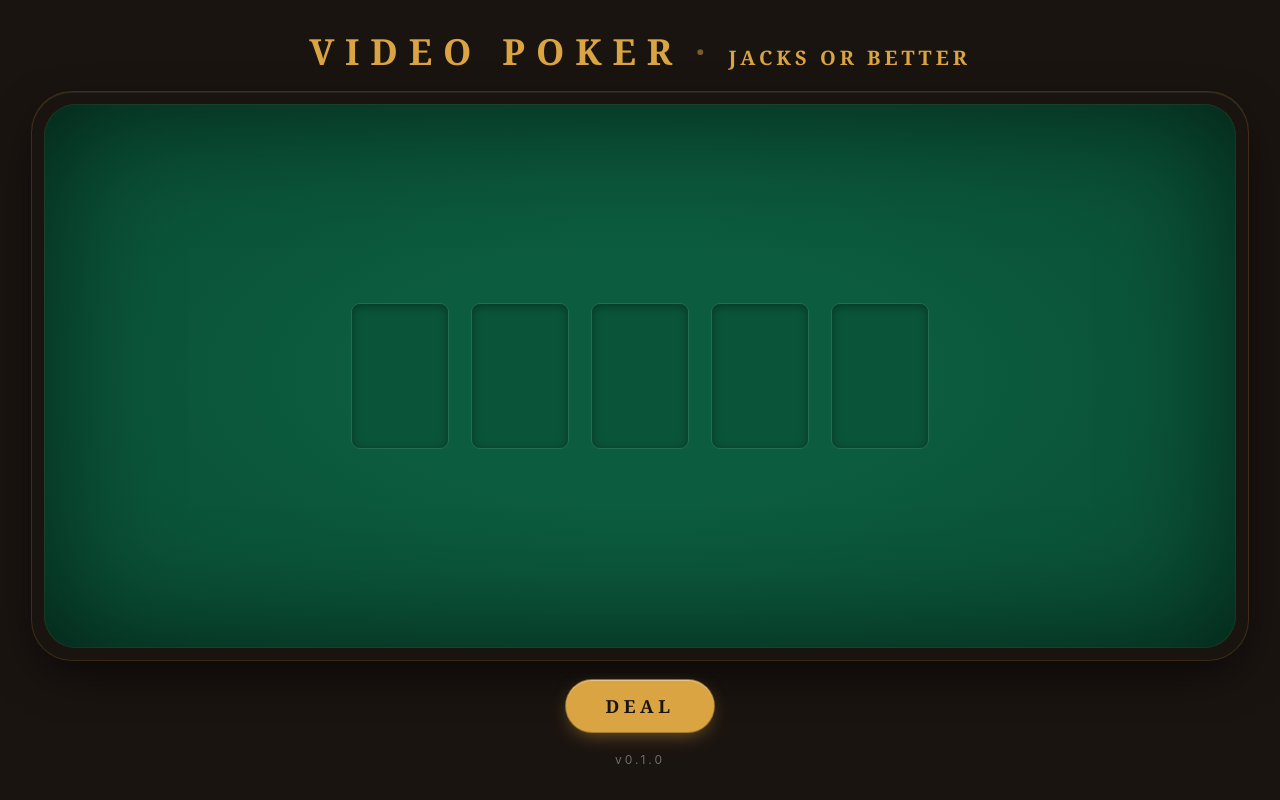
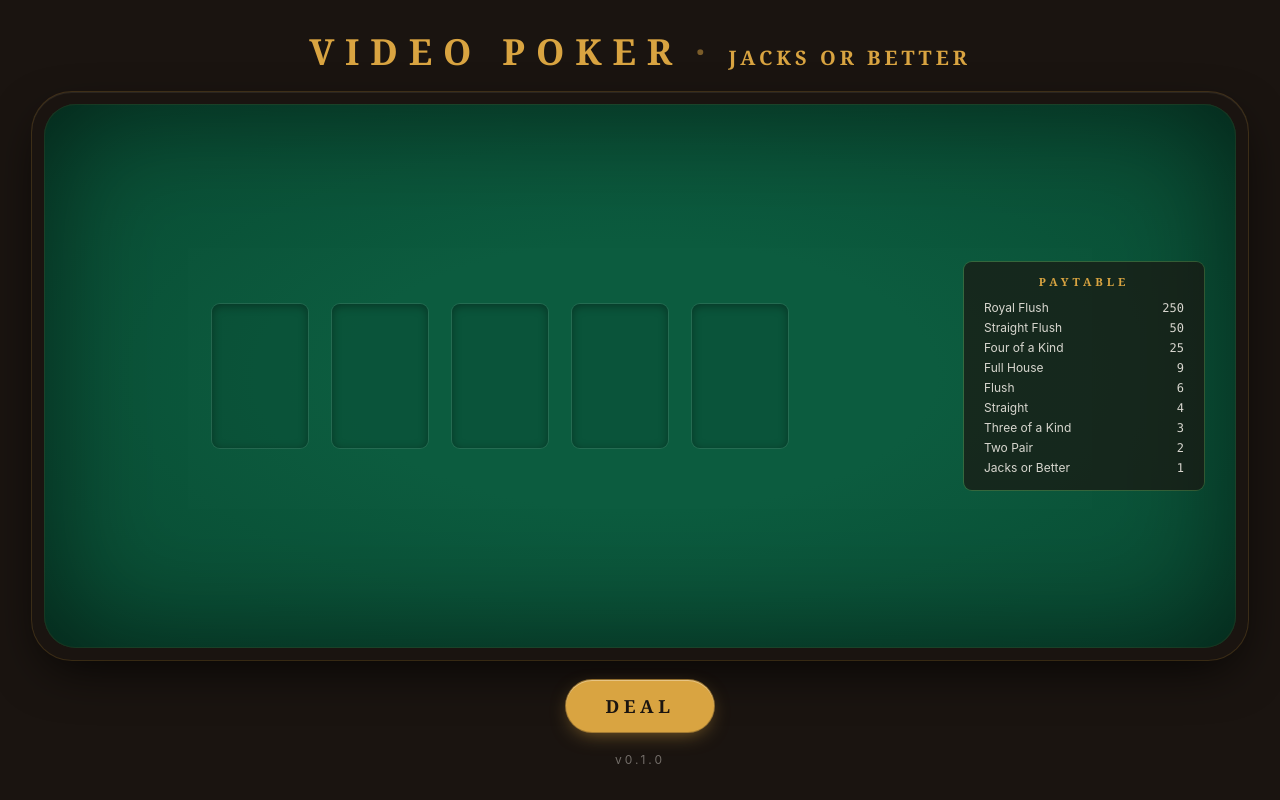
Before and after one commit to jonathan-epita/poker-react, a React (Vite) app: page / in a window 1280 px wide. Built offline with nearby package versions, Linux system fonts and the light colour scheme.

Commit message:
feat: ✨ hand evaluation and paytable panel

```diff
--- a/src/App.tsx
+++ b/src/App.tsx
@@ -1,5 +1,8 @@
 import { useReducer } from "react";
 import Card from "./components/Card";
+import Paytable from "./components/Paytable";
+import ResultBadge from "./components/ResultBadge";
+import { evaluate } from "./engine/evaluate";
 import { HAND_SIZE, gameReducer, initialState } from "./game/reducer";
 
 /**
@@ -18,6 +21,8 @@ const SLOT_FRAME =
 export default function App() {
   const [state, dispatch] = useReducer(gameReducer, undefined, initialState);
   const idle = state.phase === "idle";
+  // Derivation, not state: the Rank is computed at render, never stored.
+  const result = state.hand.length === HAND_SIZE ? evaluate(state.hand) : null;
 
   return (
     <div className="flex h-dvh flex-col gap-5 overflow-hidden bg-rail p-4 text-cream sm:p-8">
@@ -35,9 +40,11 @@ export default function App() {
 
       {/* Rail: a bevelled frame that the felt sits inside. */}
       <div className="min-h-0 flex-1 rounded-[2.5rem] bg-rail p-2 shadow-[inset_0_1px_0_rgb(250_246_238/0.07),0_18px_50px_-12px_rgb(0_0_0/0.8)] ring-1 ring-gold/20 sm:p-3">
-        <div className="h-full w-full rounded-[2rem] bg-[radial-gradient(ellipse_at_center,var(--color-felt)_35%,var(--color-felt-deep)_100%)] shadow-[inset_0_0_120px_rgb(0_0_0/0.55),inset_0_0_0_1px_rgb(217_164_65/0.12)]">
-          {/* Hand area: the dealt Hand, or five empty slots while idle. */}
-          <div className="flex h-full w-full flex-wrap items-center justify-center gap-3 px-4 sm:gap-6">
+        <div className="flex h-full w-full flex-col items-center justify-center gap-4 overflow-hidden rounded-[2rem] bg-[radial-gradient(ellipse_at_center,var(--color-felt)_35%,var(--color-felt-deep)_100%)] p-4 shadow-[inset_0_0_120px_rgb(0_0_0/0.55),inset_0_0_0_1px_rgb(217_164_65/0.12)] lg:flex-row lg:gap-10 lg:p-8">
+          {/* Hand column: the Badge over the dealt Hand, or five empty slots. */}
+          <div className="flex min-h-0 flex-1 flex-col items-center justify-center gap-3 sm:gap-6">
+            {result !== null && <ResultBadge label={result.label} />}
+            <div className="flex flex-wrap items-center justify-center gap-3 sm:gap-6">
               {idle
                 ? Array.from({ length: HAND_SIZE }, (_, position) => (
                     <div
@@ -51,6 +58,10 @@ export default function App() {
                     <Card key={position} card={card} />
                   ))}
             </div>
+          </div>
+
+          {/* Paytable: right of the Hand on desktop, below it on mobile. */}
+          <Paytable rank={result !== null ? result.rank : null} />
         </div>
       </div>
 
--- /dev/null
+++ b/src/components/Paytable.tsx
@@ -0,0 +1,46 @@
+import { RANK_LABEL, type HandRank } from "../engine/evaluate";
+import { PAYTABLE } from "../engine/paytable";
+
+/**
+ * The Paytable panel: the nine paying Ranks in table order, label left and
+ * payout right in monospace tabular numbers. The row matching the current
+ * Rank turns gold — but only when it actually pays: a losing High Card
+ * highlights nothing. Static config, so a reload never changes it.
+ */
+
+interface PaytableProps {
+  /** Rank of the Hand on the felt, or null while idle. */
+  rank: HandRank | null;
+}
+
+export default function Paytable({ rank }: PaytableProps) {
+  const payingRanks = [...PAYTABLE].filter(([, payout]) => payout > 0);
+
+  return (
+    <aside className="w-full max-w-sm rounded-lg bg-rail/70 p-3 ring-1 ring-gold/20 lg:w-60 lg:shrink-0">
+      <h2 className="mb-2 text-center font-serif text-[0.7rem] font-bold tracking-[0.35em] text-gold uppercase">
+        Paytable
+      </h2>
+      <ul className="grid grid-cols-3 gap-x-4 gap-y-1 lg:flex lg:flex-col lg:gap-0">
+        {payingRanks.map(([entry, payout]) => {
+          const hot = entry === rank;
+          return (
+            <li
+              key={entry}
+              className={`flex flex-col rounded px-2 py-0.5 lg:flex-row lg:items-baseline lg:justify-between ${
+                hot ? "bg-gold font-bold text-rail" : "text-cream/85"
+              }`}
+            >
+              <span className="text-[0.65rem] leading-tight lg:text-xs">
+                {RANK_LABEL[entry]}
+              </span>
+              <span className="self-end font-mono text-[0.65rem] tabular-nums lg:self-auto lg:text-xs">
+                {payout}
+              </span>
+            </li>
+          );
+        })}
+      </ul>
+    </aside>
+  );
+}
--- /dev/null
+++ b/src/components/ResultBadge.tsx
@@ -0,0 +1,26 @@
+/**
+ * The Badge: a gold-bordered pill naming the current Hand. Informational only
+ * — payout comes from the post-Draw hand (phase 05) — so the caption under it
+ * says what to do with it. Rendered only while a Hand is on the felt.
+ */
+
+interface ResultBadgeProps {
+  /** The hand name, straight from `evaluate` — never a literal at the call site. */
+  label: string;
+}
+
+export default function ResultBadge({ label }: ResultBadgeProps) {
+  return (
+    <div className="flex flex-col items-center gap-1">
+      <span
+        data-testid="result-badge"
+        className="rounded-full bg-gold/10 px-6 py-1.5 font-serif text-lg font-bold tracking-[0.2em] text-gold uppercase shadow-[0_4px_16px_-6px_rgb(217_164_65/0.5)] ring-1 ring-gold/70"
+      >
+        {label}
+      </span>
+      <span className="text-[0.65rem] tracking-[0.2em] text-cream/50 uppercase">
+        Draw to try for a payout
+      </span>
+    </div>
+  );
+}
--- /dev/null
+++ b/src/engine/evaluate.ts
@@ -0,0 +1,95 @@
+/**
+ * Hand evaluation: the ONE place five cards become a Rank. Total by
+ * construction — a Hand always evaluates, worst case to HIGH_CARD.
+ */
+
+import { type Card, type Rank } from "./cards";
+
+/** The ten possible Ranks, ordered best first — the Paytable follows this order. */
+export enum HandRank {
+  ROYAL_FLUSH,
+  STRAIGHT_FLUSH,
+  FOUR_OF_A_KIND,
+  FULL_HOUSE,
+  FLUSH,
+  STRAIGHT,
+  THREE_OF_A_KIND,
+  TWO_PAIR,
+  JACKS_OR_BETTER,
+  HIGH_CARD,
+}
+
+/** Human-readable Rank names — the Badge and Paytable render from this, never literals. */
+export const RANK_LABEL: Record<HandRank, string> = {
+  [HandRank.ROYAL_FLUSH]: "Royal Flush",
+  [HandRank.STRAIGHT_FLUSH]: "Straight Flush",
+  [HandRank.FOUR_OF_A_KIND]: "Four of a Kind",
+  [HandRank.FULL_HOUSE]: "Full House",
+  [HandRank.FLUSH]: "Flush",
+  [HandRank.STRAIGHT]: "Straight",
+  [HandRank.THREE_OF_A_KIND]: "Three of a Kind",
+  [HandRank.TWO_PAIR]: "Two Pair",
+  [HandRank.JACKS_OR_BETTER]: "Jacks or Better",
+  [HandRank.HIGH_CARD]: "High Card",
+};
+
+export interface HandResult {
+  rank: HandRank;
+  label: string;
+}
+
+/** A pair of this Rank or higher qualifies for JACKS_OR_BETTER (J = 11). */
+const PAIR_QUALIFIER: Rank = 11;
+
+/** The top card of a straight, or 0 when the Hand is not one. */
+function straightTop(hand: readonly Card[]): number {
+  const ranks = [...new Set(hand.map((card) => card.rank))].sort(
+    (a, b) => b - a,
+  );
+  if (ranks.length !== 5) return 0;
+  if (ranks[0] - ranks[4] === 4) return ranks[0];
+  // The wheel: A-2-3-4-5, ace playing low with 5 as the top card. No wraparound.
+  if (ranks[0] === 14 && ranks[1] === 5) return 5;
+  return 0;
+}
+
+interface RankGroup {
+  rank: Rank;
+  count: number;
+}
+
+/** Cards grouped by Rank, ordered by count desc then rank desc. */
+function rankGroups(hand: readonly Card[]): RankGroup[] {
+  const counts = new Map<Rank, number>();
+  for (const card of hand) {
+    counts.set(card.rank, (counts.get(card.rank) ?? 0) + 1);
+  }
+  return [...counts]
+    .map(([rank, count]) => ({ rank, count }))
+    .sort((a, b) => b.count - a.count || b.rank - a.rank);
+}
+
+function rankOf(hand: readonly Card[]): HandRank {
+  const flush = hand.every((card) => card.suit === hand[0].suit);
+  const top = straightTop(hand);
+  const groups = rankGroups(hand);
+
+  if (flush && top === 14) return HandRank.ROYAL_FLUSH;
+  if (flush && top > 0) return HandRank.STRAIGHT_FLUSH;
+  if (groups[0].count === 4) return HandRank.FOUR_OF_A_KIND;
+  if (groups[0].count === 3 && groups[1].count === 2)
+    return HandRank.FULL_HOUSE;
+  if (flush) return HandRank.FLUSH;
+  if (top > 0) return HandRank.STRAIGHT;
+  if (groups[0].count === 3) return HandRank.THREE_OF_A_KIND;
+  if (groups[0].count === 2 && groups[1].count === 2) return HandRank.TWO_PAIR;
+  if (groups[0].count === 2 && groups[0].rank >= PAIR_QUALIFIER)
+    return HandRank.JACKS_OR_BETTER;
+  return HandRank.HIGH_CARD;
+}
+
+/** Evaluate the best 5 of exactly 5 cards (Hand size is fixed by construction). */
+export function evaluate(hand: readonly Card[]): HandResult {
+  const rank = rankOf(hand);
+  return { rank, label: RANK_LABEL[rank] };
+}
--- /dev/null
+++ b/src/engine/paytable.ts
@@ -0,0 +1,29 @@
+/**
+ * The Paytable: the ONLY place payout values live (9/6 Jacks-or-Better, per
+ * the MASTER PLAN). The panel renders from this map; nothing else hard-codes
+ * a payout.
+ */
+
+import { HandRank } from "./evaluate";
+
+/** Credits per credit bet, insertion-ordered best-first to match the Ranks. */
+export const PAYTABLE: ReadonlyMap<HandRank, number> = new Map([
+  [HandRank.ROYAL_FLUSH, 250],
+  [HandRank.STRAIGHT_FLUSH, 50],
+  [HandRank.FOUR_OF_A_KIND, 25],
+  [HandRank.FULL_HOUSE, 9],
+  [HandRank.FLUSH, 6],
+  [HandRank.STRAIGHT, 4],
+  [HandRank.THREE_OF_A_KIND, 3],
+  [HandRank.TWO_PAIR, 2],
+  [HandRank.JACKS_OR_BETTER, 1],
+  [HandRank.HIGH_CARD, 0],
+]);
+
+/**
+ * Payout for a settled Hand: table value × bet. The `bet` factor arrives with
+ * the betting controls of phase 06 — the parameter is part of the contract.
+ */
+export function payoutFor(rank: HandRank, bet: number): number {
+  return (PAYTABLE.get(rank) ?? 0) * bet;
+}
```
Also changed, not shown: 2 other files (tests, documents, lock files or other folders). Lines whose indentation alone changed are shown as unchanged.
